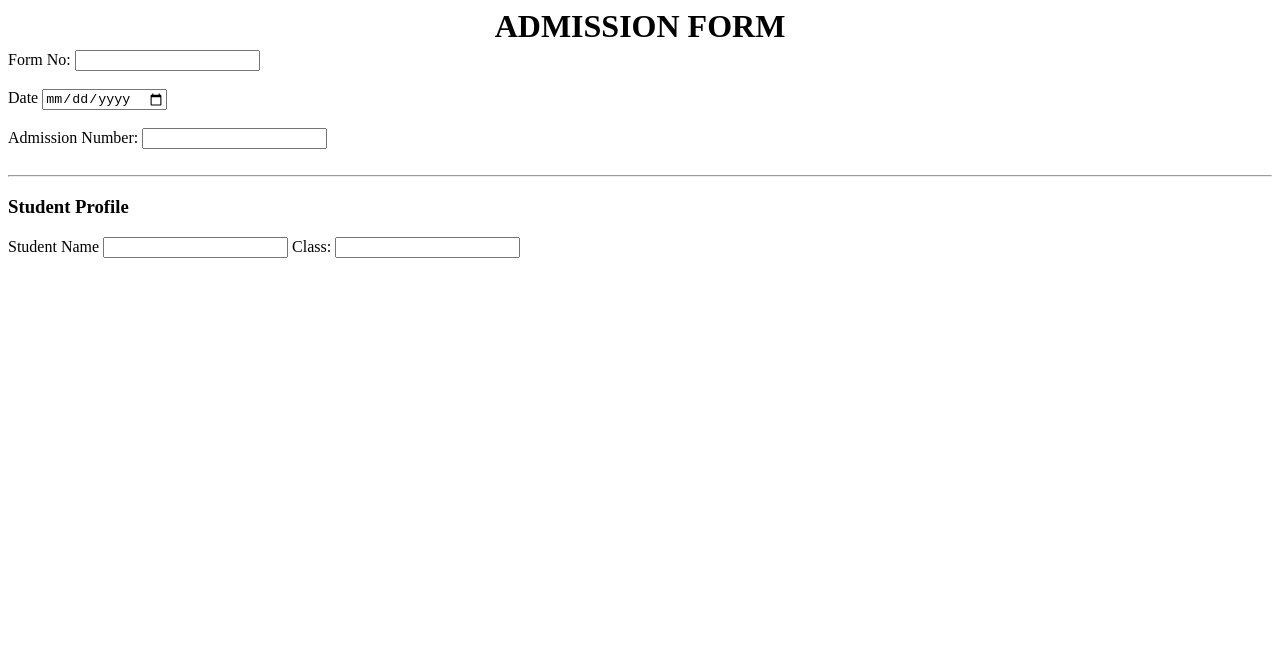
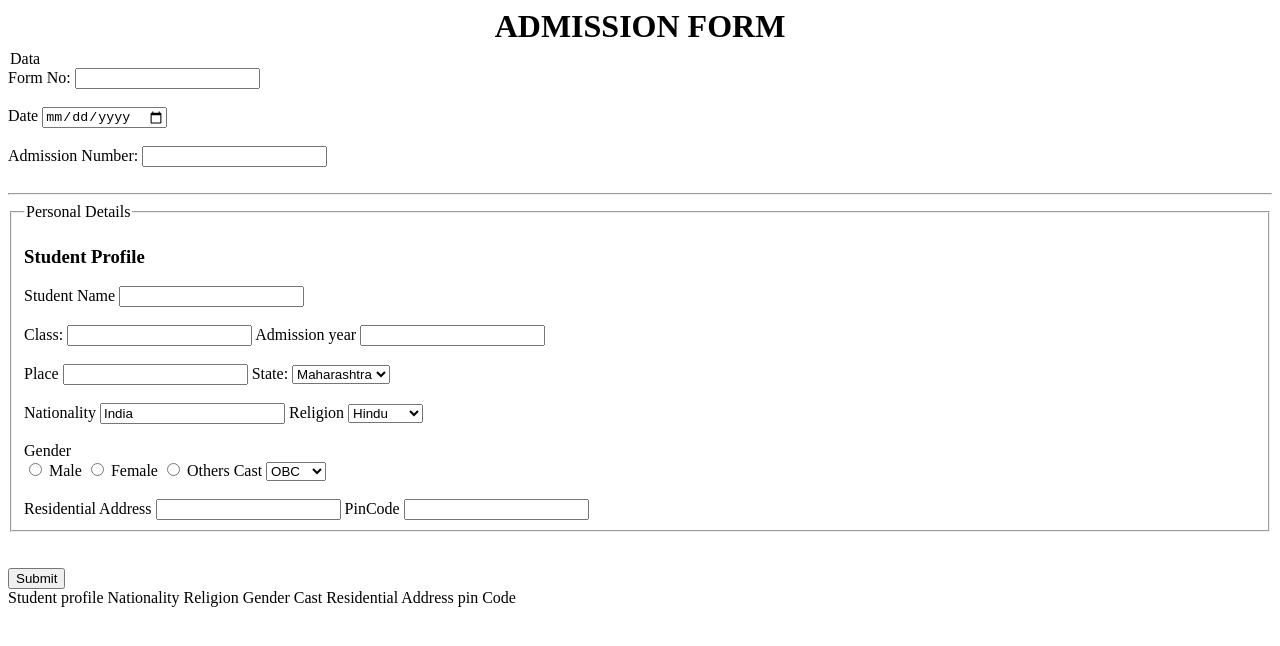
Before and after one commit to rushikeshk1411/HTML-NIT, a plain HTML site: page Mini_Project/Admission_Form/index.html in a window 1280 px wide. Drawn offline with Linux system fonts and the light colour scheme.

Commit message:
new file

```diff
--- a/Mini_Project/Admission_Form/index.html
+++ b/Mini_Project/Admission_Form/index.html
@@ -1,33 +1,100 @@
 <!DOCTYPE html>
 <html lang="en">
   <head>
-    <meta charset="UTF-8">
-    <meta name="viewport" content="width=device-width, initial-scale=1.0">
+    <meta charset="UTF-8" />
+    <meta name="viewport" content="width=device-width, initial-scale=1.0" />
     <title>Admission Form</title>
   </head>
   <body>
     <form action="action.cs">
-        <h1 style="text-align: center; margin: 5px;">ADMISSION FORM</h1>
+      <h1 style="text-align: center; margin: 5px">ADMISSION FORM</h1>
       <section>
+        <legend>Data</legend>
         <header>
           <label for="Formno">Form No:</label>
-                <input type="number" name="Formno" id="Formno"><br><br>
+          <input type="number" name="Formno" id="Formno" /><br /><br />
           <label for="TDate">Date</label>
-                <input type="date" name="TDate" id="TDate"><br><br>
+          <input type="date" name="TDate" id="TDate" /><br /><br />
           <label for="adnumber">Admission Number:</label>
-                <input type="number" name="adnumber" id="adnumber"><br><br>
-                <hr>
+          <input type="number" name="adnumber" id="adnumber" /><br /><br />
+          <hr />
         </header>
       </section>
       <section>
+        <fieldset>
+            <legend>Personal Details</legend>
         <label><h3>Student Profile</h3></label>
         <label for="SName">Student Name</label>
-            <input type="text" name="SName" id="SName">
+        <input type="text" name="SName" id="SName"  required/><br /><br />
 
         <label for="class">Class:</label>
-            <input type="number" name="class" id="class">
-            <label for=""></label>
+        <input type="number" name="class" id="class" required/>
+        <label for="Adyear">Admission year</label>
+        <input type="text" name="admission year" id="Adyear" required/><br /><br />
+
+        <label for="place">Place</label>
+        <input type="text" name="place" id="place" />
+        <label for="state">State:</label>
+        <select name="state" id="state" required>
+          <option value="Maharashtra">Maharashtra</option>
+          <option value="Gujrat">Gujrat</option>
+          <option value="Karnataka">Karnataka</option>
+          <option value="Rajastan">Rajastan</option>
+          <option value="Telanagana">Telanagana</option>
+          <option value="Punjab">Punjab</option>
+          <option value="Asam">Asam</option>
+          <option value="Sikkim">Sikkim</option>
+          <option value="West Bengol">West Bengol</option>
+          <option value="Goa">Goa</option>
+        </select>
+        <br /><br />
+
+        <label for="Nationality">Nationality</label>
+        <input
+          type="text"
+          name="Nationality"
+          id="Nationality"
+          value="India"
+          readonly
+        />
+
+        <label for="Religion">Religion</label>
+        <select name="" id="">
+          <option value="Hindu">Hindu</option>
+          <option value="Muslim">Muslim</option>
+          <option value="Christian">Christian</option>
+          <option value="Shikh">Shikh</option>
+        </select>
+        <br /><br />
+
+        <label for="Gender">Gender</label><br />
+        <input type="radio" name="Gender" id="Male" value="Male" />
+        <label for="Male">Male</label>
+        <input type="radio" name="Gender" id="Female" value="Female" />
+        <label for="Female">Female</label>
+        <input type="radio" name="Gender" id="Others" value="Others" />
+        <label for="Others">Others</label>
+
+        <label for="Cast:">Cast</label>
+        <select name="Cast" id="Cast">
+          <option value="OBC">OBC</option>
+          <option value="Open">OPEN</option>
+          <option value="SC">SC</option>
+          <option value="ST">ST</option>
+        </select><br><br>
+
+        <label for="RAdress">Residential Address</label>
+        <input type="text" id="RAdress" name="RAdress">
+
+        <label for="Pincode">PinCode</label>
+        <input type="number" pattern="[0-9]{6}" name="pincode" id="Pincode">
+
+    </fieldset>
+        <br><br>
+        <input type="submit" value="Submit">
       </section>
     </form>
   </body>
 </html>
+Student profile Nationality Religion Gender Cast
+Residential Address pin Code
```
Lines whose indentation alone changed are shown as unchanged.
